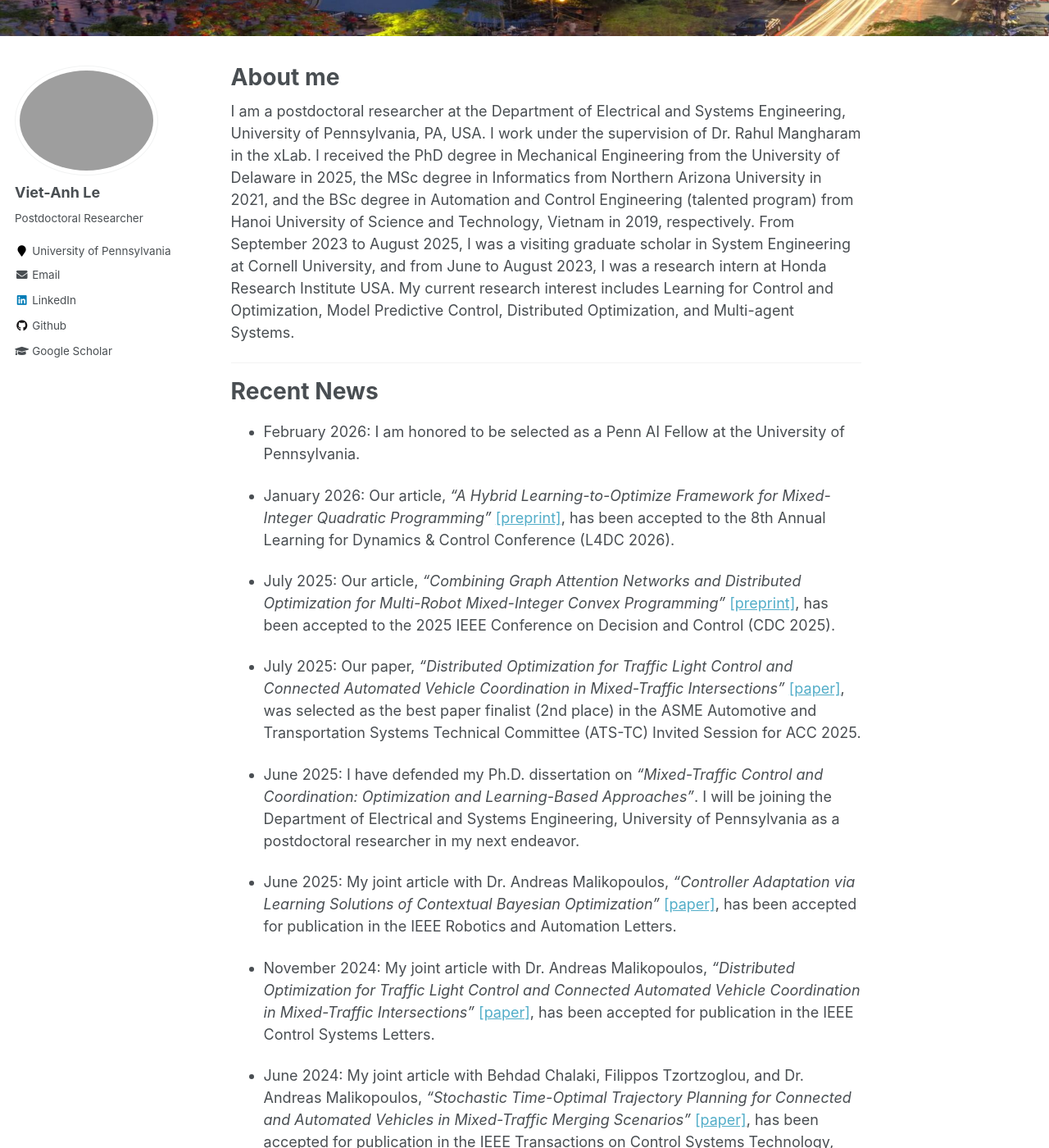
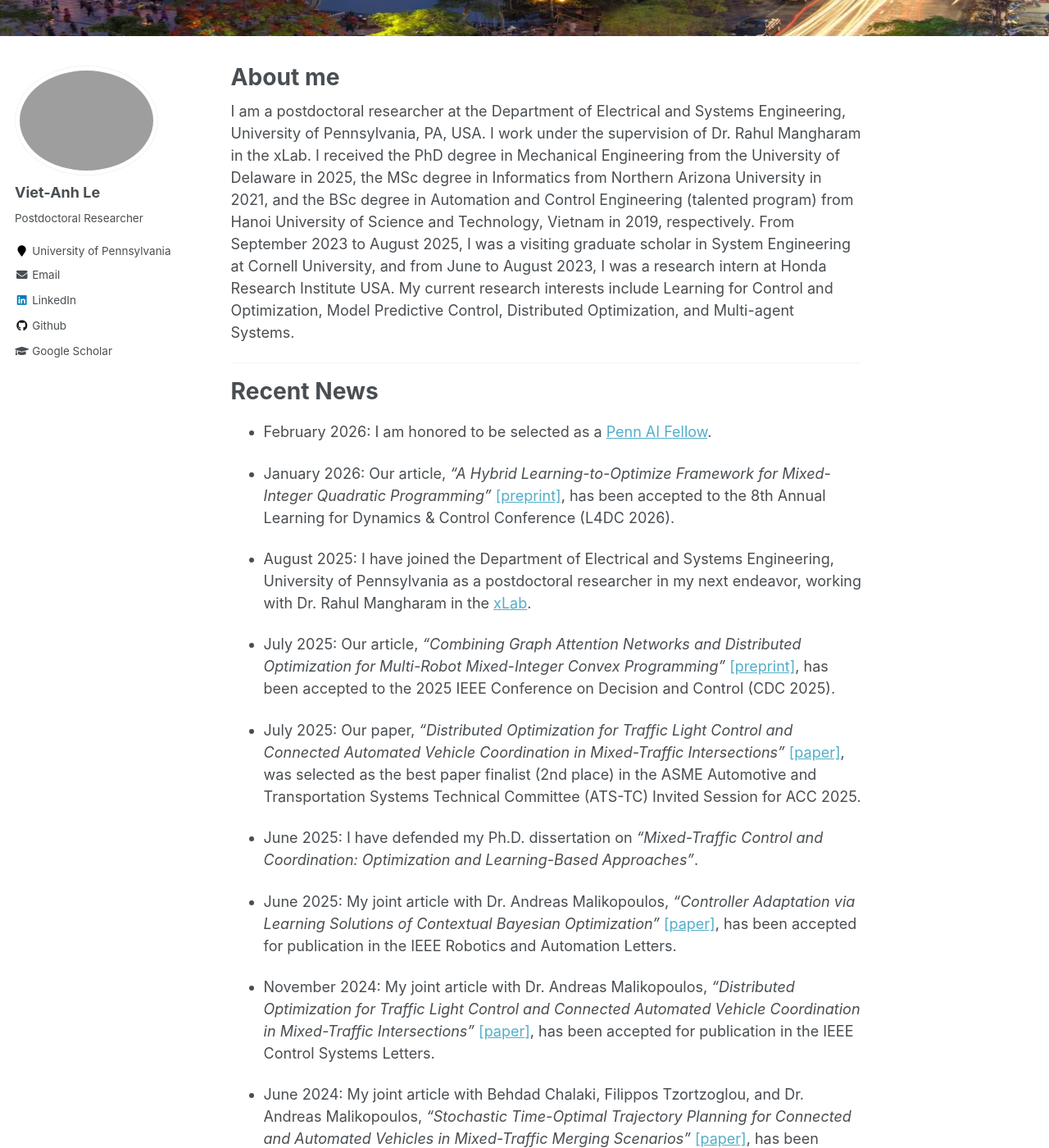
Before and after one commit to vietanhle0101/vietanhle0101.github.io, a Jekyll site: the page built from _pages/about.md, in a window 1280 px wide and 1400 px high, scrolled down 425 px. Shown: the whole window at 82% size. Built offline with Jekyll 4.4.1, drawn with Linux system fonts in a browser that asks for light colours.

Commit message:
update about me

```diff
--- a/_pages/about.md
+++ b/_pages/about.md
@@ -15,21 +15,23 @@ I work under the supervision of Dr. Rahul Mangharam in the xLab.
 I received the PhD degree in Mechanical Engineering from the University of Delaware in 2025, the MSc degree in Informatics from Northern Arizona University in 2021, and the BSc degree in Automation and Control Engineering (talented program) from Hanoi University of Science and Technology, Vietnam in 2019, respectively.
 <!-- I work under the supervision of Dr. Andreas Malikopoulos in the [**Information and Decision Science (IDS) Lab**](https://ids-lab.net/). -->
 From September 2023 to August 2025, I was a visiting graduate scholar in System Engineering at Cornell University, and from June to August 2023, I was a research intern at Honda Research Institute USA.
-My current research interest includes Learning for Control and Optimization, Model Predictive Control, Distributed Optimization, and Multi-agent Systems.
+My current research interests include Learning for Control and Optimization, Model Predictive Control, Distributed Optimization, and Multi-agent Systems.
 
 ***
 
 # Recent News
 
-* February 2026: I am honored to be selected as a Penn AI Fellow at the University of Pennsylvania.
+* February 2026: I am honored to be selected as a [Penn AI Fellow](https://ai.upenn.edu/penn-ai-fellows).
 
 * January 2026: Our article, <em>"A Hybrid Learning-to-Optimize Framework for Mixed-Integer Quadratic Programming"</em> [[preprint]](https://arxiv.org/abs/2511.19383), has been accepted to the 8th Annual Learning for Dynamics & Control Conference (L4DC 2026).
+
+* August 2025: I have joined the Department of Electrical and Systems Engineering, University of Pennsylvania as a postdoctoral researcher in my next endeavor, working with Dr. Rahul Mangharam in the [xLab](https://xlab.upenn.edu/).
 
 * July 2025: Our article, <em>"Combining Graph Attention Networks and Distributed Optimization for Multi-Robot Mixed-Integer Convex Programming"</em> [[preprint]](https://arxiv.org/abs/2503.21548), has been accepted to the 2025 IEEE Conference on Decision and Control (CDC 2025).
 
 * July 2025: Our paper, <em>"Distributed Optimization for Traffic Light Control and Connected Automated Vehicle Coordination in Mixed-Traffic Intersections"</em> [[paper]](https://ieeexplore.ieee.org/document/10778260), was selected as the best paper finalist (2nd place) in the ASME Automotive and Transportation Systems Technical Committee (ATS-TC) Invited Session for ACC 2025.
 
-* June 2025: I have defended my Ph.D. dissertation on <em>"Mixed-Traffic Control and Coordination: Optimization and Learning-Based Approaches"</em>. I will be joining the Department of Electrical and Systems Engineering, University of Pennsylvania as a postdoctoral researcher in my next endeavor.
+* June 2025: I have defended my Ph.D. dissertation on <em>"Mixed-Traffic Control and Coordination: Optimization and Learning-Based Approaches"</em>.
 
 * June 2025: My joint article with Dr. Andreas Malikopoulos, <em>"Controller Adaptation via Learning Solutions of Contextual Bayesian Optimization"</em> [[paper]](https://ieeexplore.ieee.org/document/11068150), has been accepted for publication in the IEEE Robotics and Automation Letters.
 
```
